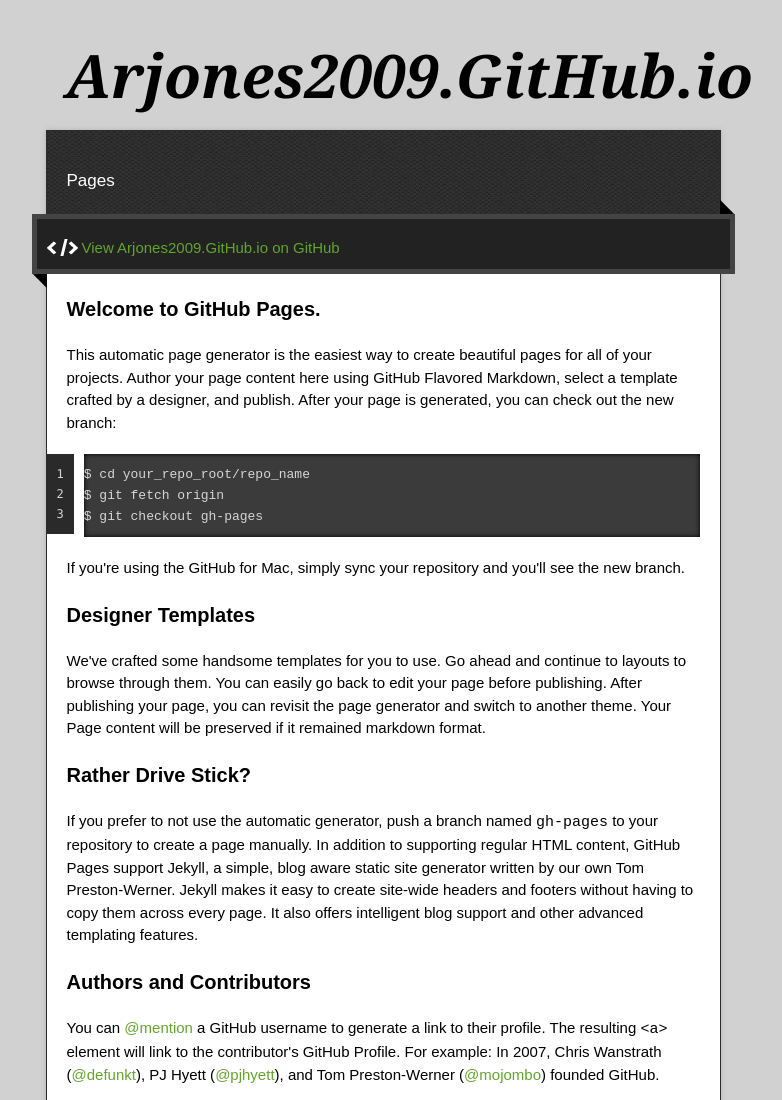
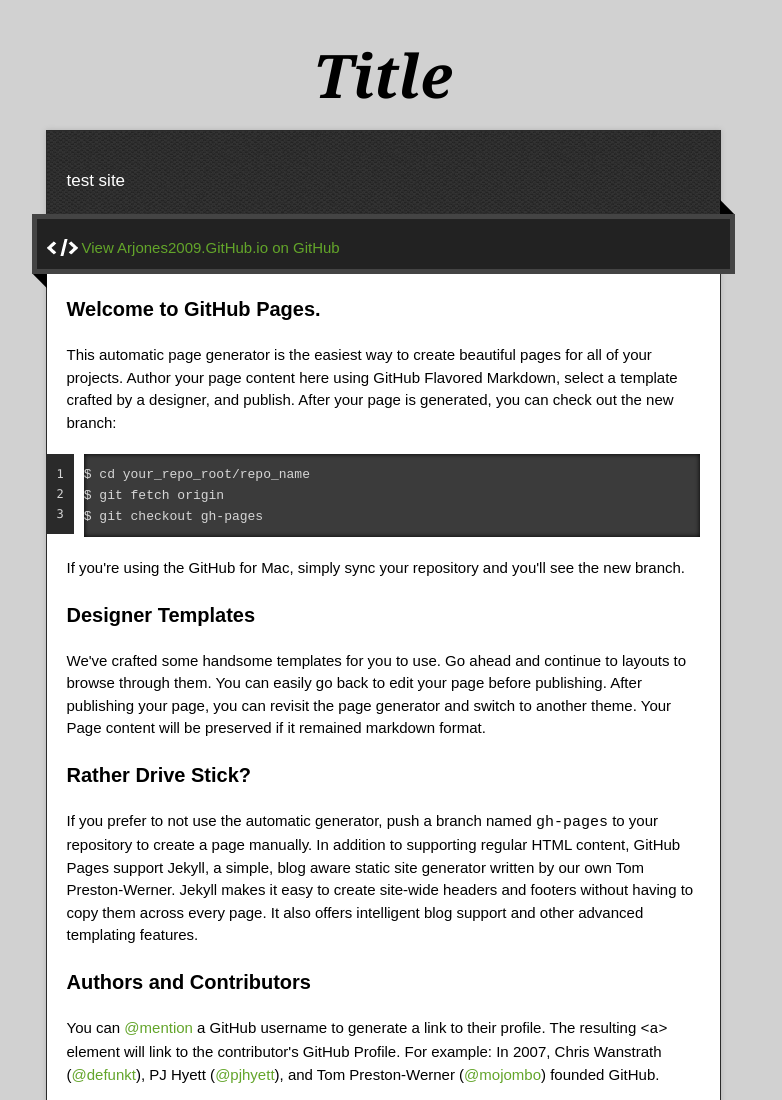
Before and after one commit to arjones2009/arjones2009.github.io, a plain HTML site: page index.html in a window 1280 px wide. Shown: the top 1100 px of the page, without its empty margins (257-1039 px from the left). Drawn offline with nearby package versions, Linux system fonts and the light colour scheme.

Commit message:
Rename title

```diff
--- a/index.html
+++ b/index.html
@@ -11,7 +11,7 @@
   <script type="text/javascript" src="https://ajax.googleapis.com/ajax/libs/jquery/1.7.1/jquery.min.js"></script>
   <script type="text/javascript" src="javascripts/script.js"></script>
 
-  <title>Arjones2009.GitHub.io</title>
+  <title>Title</title>
   <meta name="description" content="Pages">
 
   <meta name="viewport" content="width=device-width,initial-scale=1">
@@ -22,10 +22,10 @@
 
   <div class="wrapper">
     <header>
-      <h1 class="title">Arjones2009.GitHub.io</h1>
+      <h1 class="title">Title</h1>
     </header>
     <div id="container">
-      <p class="tagline">Pages</p>
+      <p class="tagline">test site</p>
       <div id="main" role="main">
         <div class="download-bar">
         <div class="inner">
```
